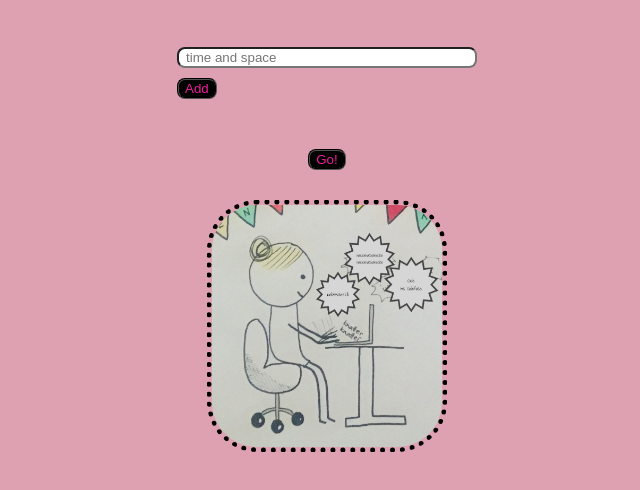
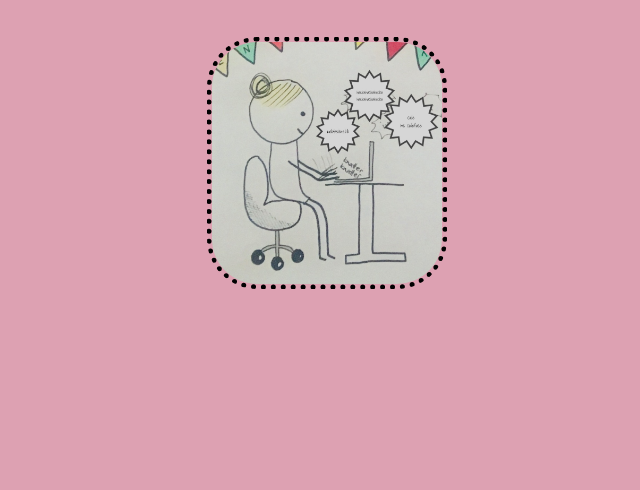
Before and after one commit to johannawaern/Hack-Away, a plain HTML site: page index.html in a window 1280 px wide. Both pictures are taken after a click on the button "Go!". Shown: the part 206-696 px from the top of the page, without its empty margins (313-953 px from the left). Drawn offline with nearby package versions, Linux system fonts and the light colour scheme.

Commit message:
buttons and stuff

```diff
--- a/index.html
+++ b/index.html
@@ -6,6 +6,7 @@
     <link href="./main.css" rel="stylesheet" type="text/css">
   </head>
   <body>
+    <h2 class="intro">trouble deciding where to do that hackelihacking? let me help you choose!</h2>
     <h1>HACK AWAY IN...</h1>
     <div class="inputSection">
       <div class="inputs">
@@ -14,7 +15,7 @@
       <button class="add">Add</button>
     </div>
     <div class="resultSection"></div>
-    <button>Go!</button>
+    <button class="submit">Go!</button>
     <div>
       <img class="spaceman" src=hackaway.jpg alt="hack away" height="242">
     </div>
@@ -27,6 +28,20 @@
           $('.inputs').append('<input></input>')
         }
         $('.add').click(add_option)
+
+        var options = []
+        var submit = function(){
+          $('.inputSection').hide()
+          $('.resultSection').css('display', 'flex')
+          $('input').each(function(){
+            options.push($(this).val())
+          })
+        var winner = options[Math.floor(Math.random() * options.length)]
+        $('.resultSection').text(winner)
+        $('.submit').hide()
+        $('.intro').hide()
+        }
+        $('.submit').click(submit)
       })
 
     </script>
```
